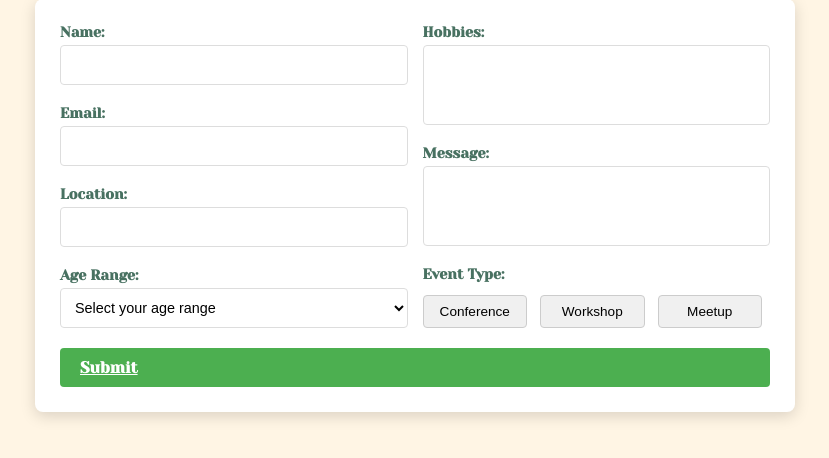
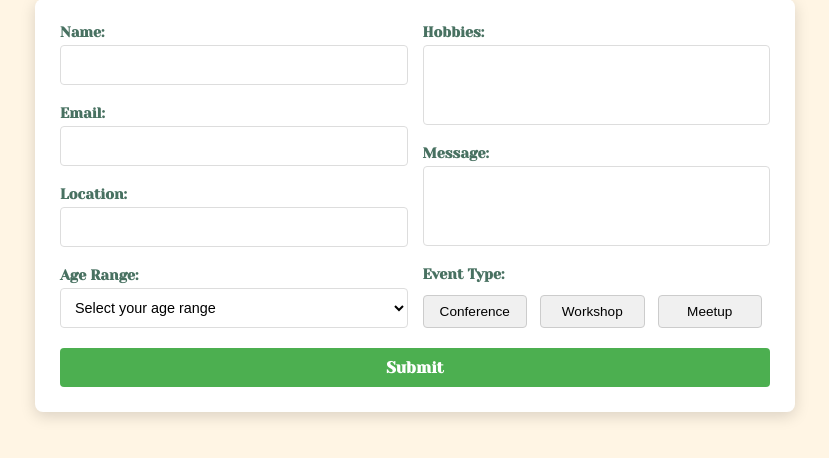
Before and after one commit to beaquino18/duckybara, a Flask app: page /form in a window 1280 px wide. Shown: the part 265-723 px from the top of the page, without its empty margins (225-1054 px from the left). Run offline with Flask 3, Linux system fonts and the light colour scheme.

Commit message:
button styling for submit in form

```diff
--- a/static/styles/form.css
+++ b/static/styles/form.css
@@ -189,6 +189,9 @@ textarea {
   margin-top: 15px;
   margin-bottom: 0;
   transition: background-color 0.2s;
+  text-align: center;
+  display: block;
+  text-decoration: none;
 }
 
 .submit-btn:hover {
```
